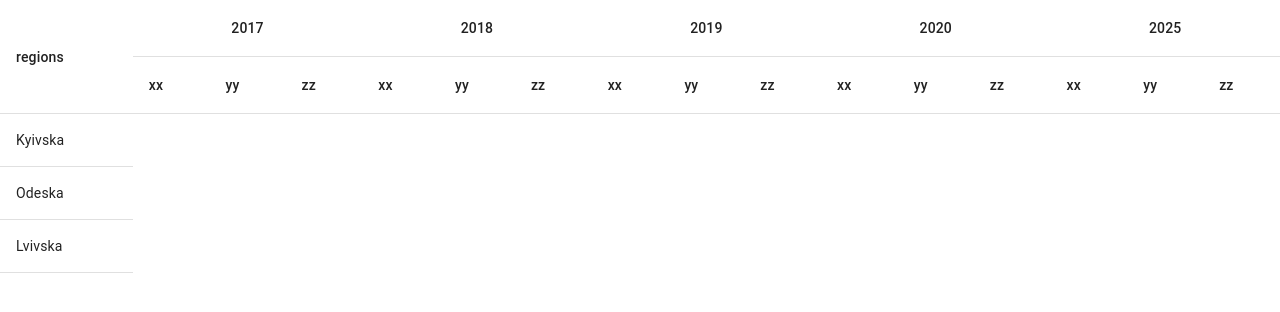
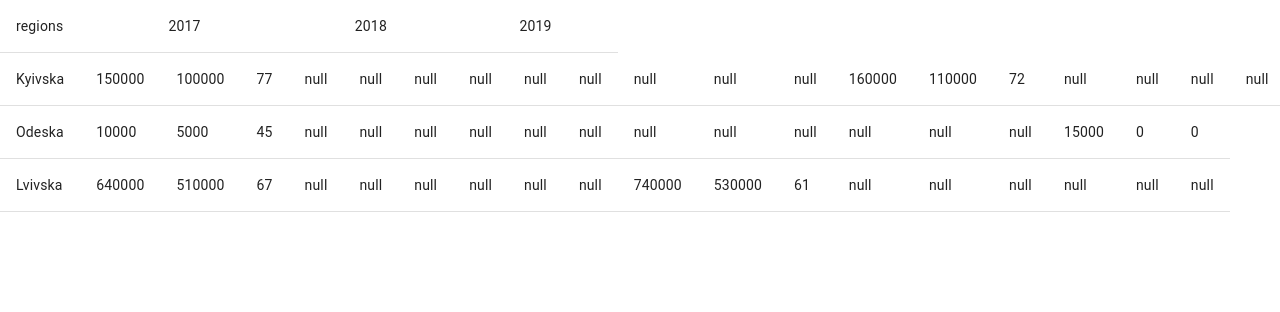
Before and after one commit to Den4yk76/SGM-test-task, a React (Create React App) app: page / in a window 1280 px wide. Shown: the top 312 px of the page. Built offline with nearby package versions, Linux system fonts and the light colour scheme.

Commit message:
working on adding missed years

```diff
--- a/src/components/muiTable/muiTable.js
+++ b/src/components/muiTable/muiTable.js
@@ -40,20 +40,6 @@ const testData = {
                 },
             },
             2019: {
-                XX: {
-                    value: 130000,
-                    dateRelease: '2019-12-31',
-                },
-                YY: {
-                    value: 85000,
-                    dateRelease: '2019-12-31',
-                },
-                ZZ: {
-                    value: 72,
-                    dateRelease: '2019-12-31',
-                },
-            },
-            2020: {
                 XX: {
                     value: 130000,
                     dateRelease: '2019-12-31',
@@ -131,20 +117,6 @@ const testData = {
                     dateRelease: '2018-08-01',
                 },
             },
-            2025: {
-                XX: {
-                    value: 740000,
-                    dateRelease: '2018-12-31',
-                },
-                YY: {
-                    value: 530000,
-                    dateRelease: '2018-08-01',
-                },
-                ZZ: {
-                    value: 61,
-                    dateRelease: '2018-08-01',
-                },
-            },
         },
     },
 };
@@ -153,59 +125,58 @@ const MuiTable = () => {
     const filteredData = data => {
         const dataArr = [];
         Object.entries(data).map(el => {
-            console.log('el', el);
             return Object.entries(el[1].G).map(elem => {
-                console.log('elem', Object.values(elem[1]));
                 return dataArr.push(elem[0]);
             });
         });
         const uniqueArray = dataArr.filter(
             (val, ind, arr) => arr.indexOf(val) === ind,
         );
-        return uniqueArray;
+        return uniqueArray.sort();
     };
 
     return (
         <TableContainer>
             <Table aria-label="simple table">
-                <TableHead>
+                <TableBody>
                     <TableRow>
-                        <TableCell rowSpan={2}>regions</TableCell>
-                        {filteredData(testData).map(el => {
+                        <TableCell>regions</TableCell>
+
+                        {filteredData(testData).map(year => { // sorted year
                             return (
                                 <TableCell
                                     key={Math.random()}
                                     align="center"
                                     colSpan={3}
                                 >
-                                    {el}
+                                    {year}
                                 </TableCell>
                             );
                         })}
                     </TableRow>
-                    <TableRow>
-                        {filteredData(testData).map(el => {
-                            return (
-                                <>
-                                    <TableCell key={Math.random()}>
-                                        xx
-                                    </TableCell>
-                                    <TableCell key={Math.random()}>
-                                        yy
-                                    </TableCell>
-                                    <TableCell key={Math.random()}>
-                                        zz
-                                    </TableCell>
-                                </>
-                            );
-                        })}
-                    </TableRow>
-                </TableHead>
-                <TableBody>
-                    {Object.entries(testData).map(el => {
+                    {Object.entries(testData).map(reg => { // region
                         return (
-                            <TableRow key={el[0]}>
-                                <TableCell>{el[0]}</TableCell>
+                            <TableRow>
+                                <TableCell>{reg[0]}</TableCell>
+                                {filteredData(testData).map(year => { // sorted year
+                                   return Object.entries(reg[1].G).map(regYear => { // region year
+                                    // console.log("year", year)
+                                    console.log("regYear", regYear[0])
+                                        if (regYear[0]!==year) { // is sorted year === region year
+                                            return <>
+                                            <TableCell>null</TableCell>
+                                            <TableCell>null</TableCell>
+                                            <TableCell>null</TableCell>
+                                            </>
+                                        } else {
+                                            return <>
+                                            <TableCell>{regYear[1].XX.value}</TableCell>
+                                            <TableCell>{regYear[1].YY.value}</TableCell>
+                                            <TableCell>{regYear[1].ZZ.value}</TableCell>
+                                            </>
+                                        }
+                                    })
+                                })}
                             </TableRow>
                         );
                     })}
```
